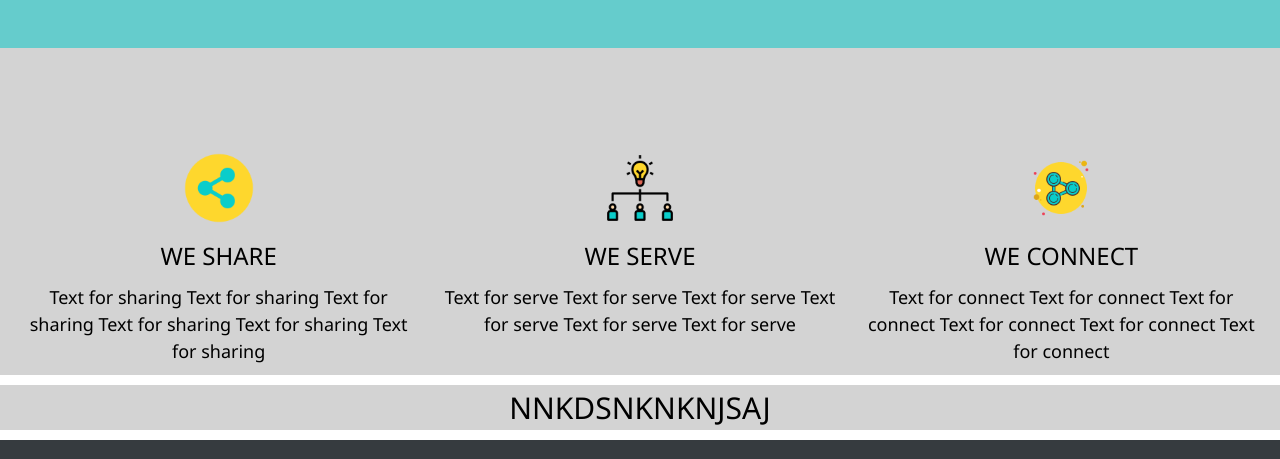
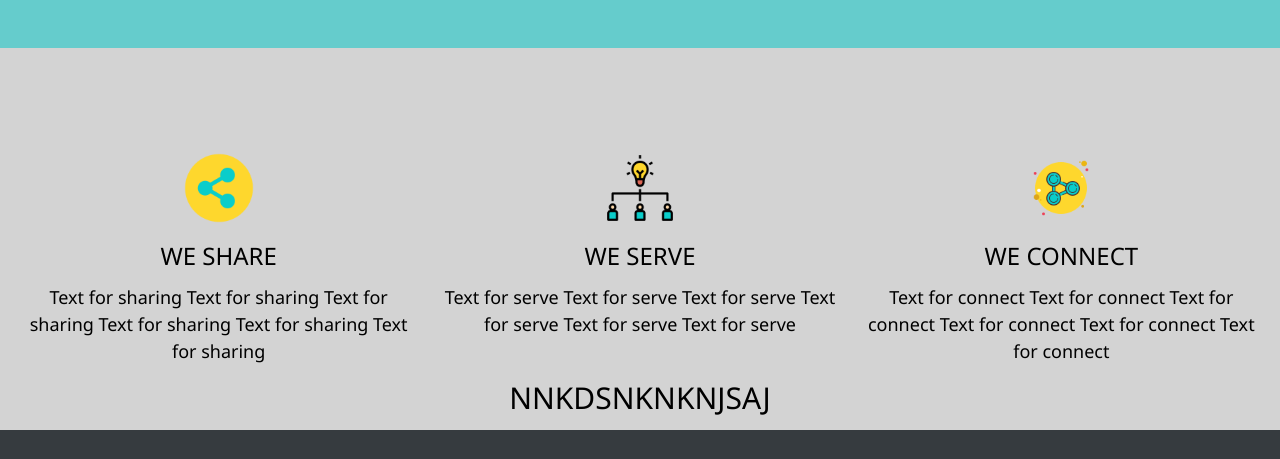
Before and after one commit to storiesbyheroes/storiesbyheroes.github.io, a plain HTML site: page index.html in a window 1280 px wide. Shown: the part 1147-1606 px from the top of the page. Drawn offline with nearby package versions, Linux system fonts and the light colour scheme; grey boxes are pictures that could not be loaded.

Commit message:
Update index.html

```diff
--- a/index.html
+++ b/index.html
@@ -270,13 +270,8 @@ function topFunction() {
    </div>
    <br>
    <br>
-   <br>
+   <h2><center> NNKDSNKNKNJSAJ</center></h2>
 </div>
-
-<div style="background-image: url('about.png');">
-  <h2><center> NNKDSNKNKNJSAJ</center></h2>
-</div>
-
 
 <div class="w3-row-padding" style="background-image: url('footerpic.png');" >
 <br>
```
